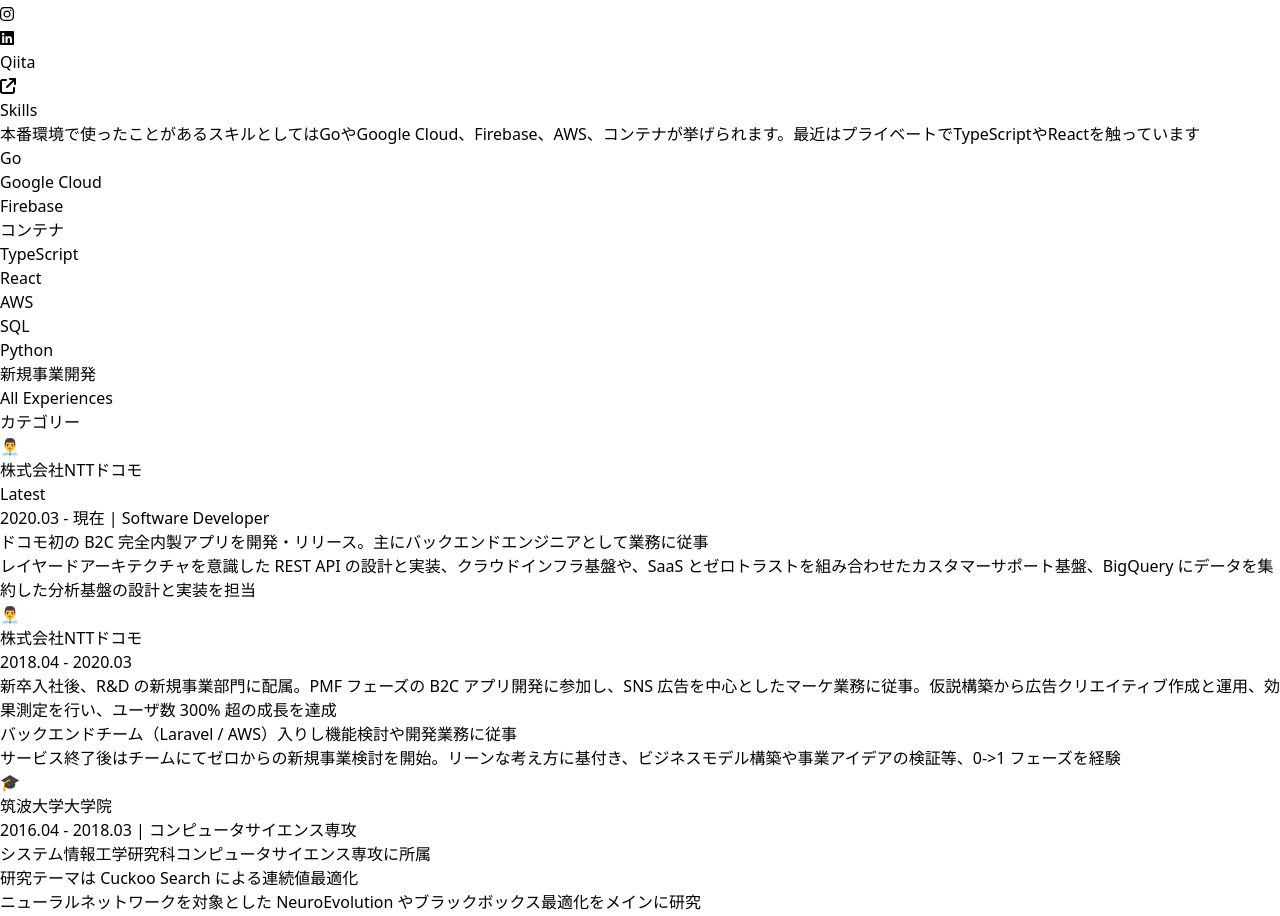
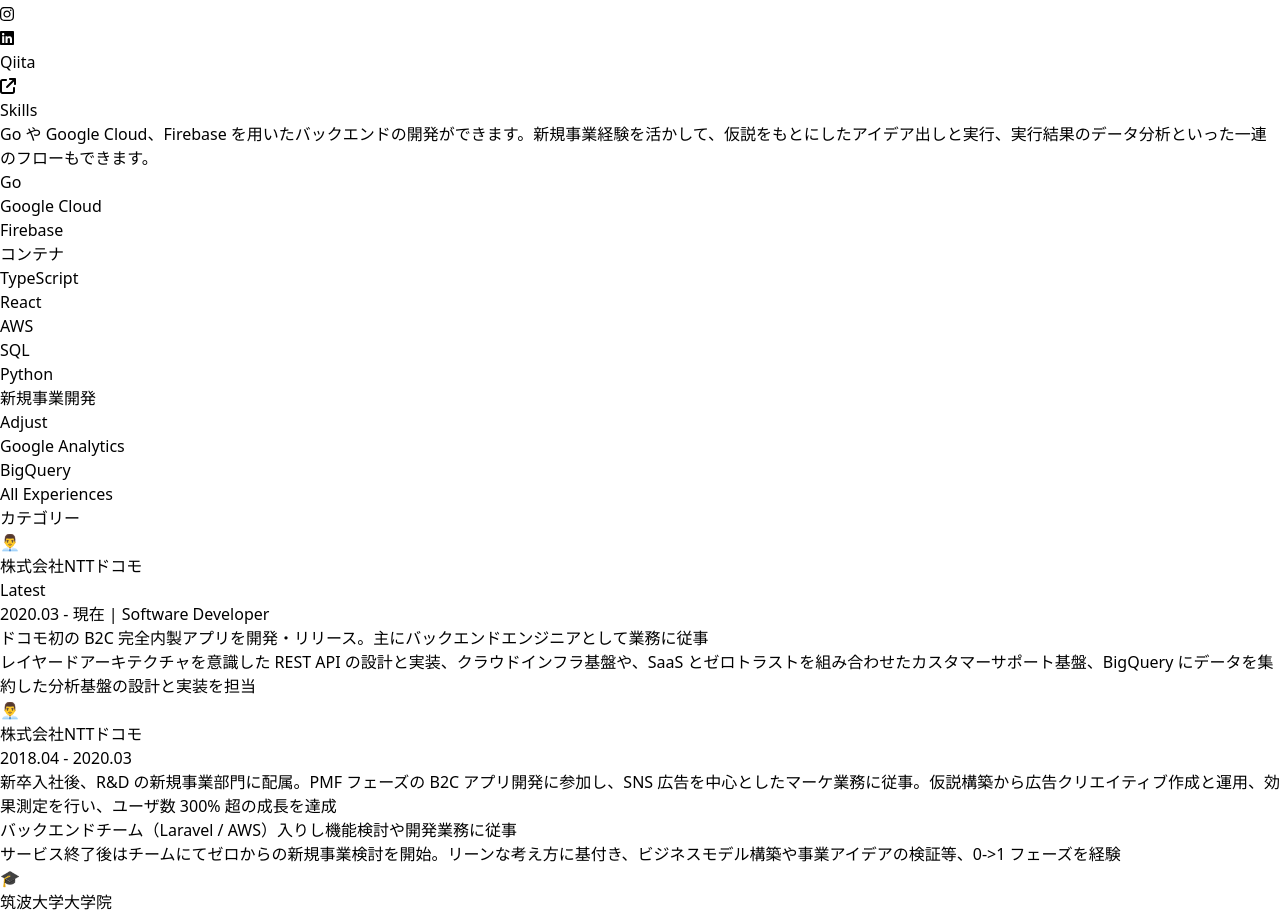
Before and after one commit to kawamou/kawamou.github.io, a Next.js app: page /cv in a window 1280 px wide. Shown: the part 2880-3796 px from the top of the page. Built offline with nearby package versions, Linux system fonts and the light colour scheme; what @material-tailwind/react would draw is missing.

Commit message:
Skillsの編集

```diff
--- a/src/components/skills.tsx
+++ b/src/components/skills.tsx
@@ -27,6 +27,9 @@ const Skills = () => {
     'SQL',
     'Python',
     '新規事業開発',
+    'Adjust',
+    'Google Analytics',
+    'BigQuery',
   ])
   return (
     <Card className='shadow-sm p-6'>
@@ -73,9 +76,9 @@ const Skills = () => {
       </ul> */}
       <Typography className='text-xl font-black text-blue-gray-900 mb-4'>Skills</Typography>
       <div>
-        <Typography className='text-sm mb-6 text-blue-gray-900'>
-          本番環境で使ったことがあるスキルとしてはGoやGoogle
-          Cloud、Firebase、AWS、コンテナが挙げられます。最近はプライベートでTypeScriptやReactを触っています
+        <Typography className='text-sm mb-6 text-blue-gray-900 leading-6'>
+          Go や Google Cloud、Firebase
+          を用いたバックエンドの開発ができます。新規事業経験を活かして、仮説をもとにしたアイデア出しと実行、実行結果のデータ分析といった一連のフローもできます。
         </Typography>
       </div>
       <div className='flex gap-2 flex-wrap'>
```
